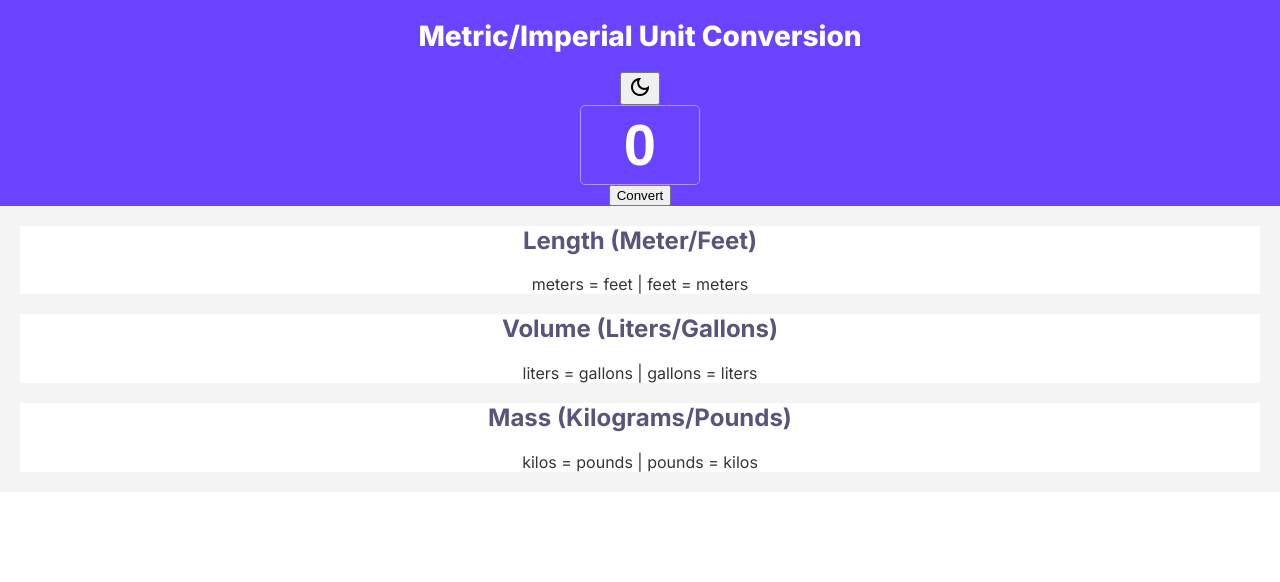
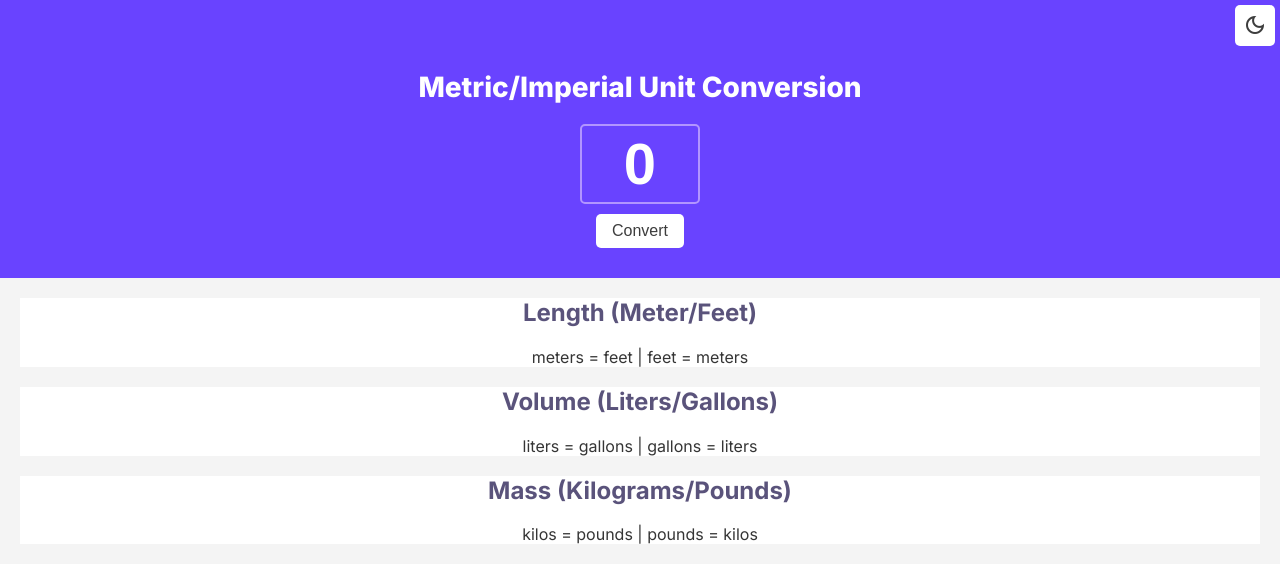
Before and after one commit to alissast/unit-converter, a plain HTML site: page index.html in a window 1280 px wide. Drawn offline with nearby package versions, Linux system fonts and the light colour scheme.

Commit message:
More button styles and positioning

```diff
--- a/index.css
+++ b/index.css
@@ -12,6 +12,8 @@
     --color-main-fg: #353535;
     --color-section-bg: #FFFFFF;
     --color-section-heading-fg: #5A537B;
+    --color-btn-bg: #FFFFFF;
+    --color-btn-fg: #3D3D3D;
 
 }
 
@@ -23,11 +25,14 @@
     --color-main-fg: #FFFFFF;
     --color-section-bg: #273549;
     --color-section-heading-fg: #CCC1FF;
+    --color-btn-bg: #FFFFFF;
+    --color-btn-fg: #3D3D3D;
 }
 
 
 body {
     margin: 0;
+    padding: 0;
     text-align: center;
     font-family: "Inter", sans-serif;
 }
@@ -42,14 +47,17 @@ main {
 header {
     background-color: var(--color-header-bg);
     color: var(--color-header-fg);
-    display: flex;
-    flex-direction: column;
-    justify-content: space-evenly;
     width: 100%;
 }
 
-.title-and-btn {
-    margin: auto;
+#dark-mode-btn-container {
+    display: flex;
+    flex-direction: column;
+    align-items: flex-end;
+}
+
+#dark-mode-btn {
+    margin: 5px;
 }
 
 #title {
@@ -61,6 +69,7 @@ header {
     display: flex;
     flex-direction: column;
     align-items: center;
+    margin: 20px auto;
 }
 
 #input-field {
@@ -71,12 +80,31 @@ header {
     width: 120px;
     color: var(--color-header-fg);
     background-color: var(--color-header-bg);
-    border: 1px solid var(--color-input-border);
+    border: 2px solid var(--color-input-border);
     border-radius: 5px;
 }
 
 #input-field::placeholder {
     color: var(--color-header-fg);
+}
+
+.btn {
+    background-color: var(--color-btn-bg);
+    color: var(--color-btn-fg);
+    border: none;
+    border-radius: 5px;
+    cursor: pointer;
+    text-align: center;
+}
+
+.icon-btn {
+    padding: 8px 8px 6px 8px;
+}
+
+.text-btn {
+    font-size: 16px;
+    padding: 8px 16px;
+    margin: 10px auto;
 }
 
 article {
--- a/index.html
+++ b/index.html
@@ -14,15 +14,15 @@
 <body class="light-theme">
     <main>
         <header>
-            <div class="title-and-btn">
-                <h1 id="title">Metric/Imperial Unit Conversion</h1>
-                <button type="button" class="btn icon-btn" id="dark-mode-toggle" aria-label="Change to light theme">
+            <div id="dark-mode-btn-container" >
+                <button type="button" class="btn icon-btn" id="dark-mode-btn" aria-label="Change to light theme">
                     <span class="material-symbols-outlined">dark_mode</span>
-                 </button>
+                </button>
             </div>
+            <h1 id="title">Metric/Imperial Unit Conversion</h1>
             <div class="input-container">
                 <input type="text" placeholder="0" id="input-field">
-                <button>Convert</button>
+                <button class="btn text-btn">Convert</button>
             </div>
         </header>
         <div class="results-container">
```
